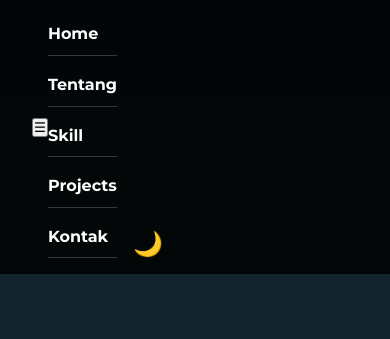
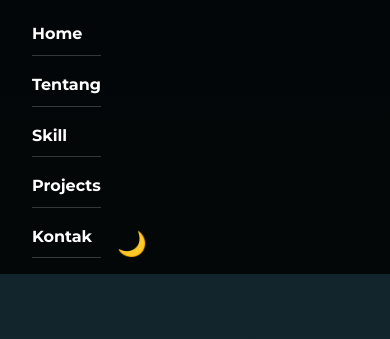
Before and after one commit to Ryuchii-ai/portofolio-hitlab, a plain HTML site: page porto-pribadi/index.html in a window 390 px wide. Shown: the part 57-396 px from the top of the page. Drawn offline with Linux system fonts and the light colour scheme.

Commit message:
apus hamburger

```diff
--- a/porto-pribadi/index.html
+++ b/porto-pribadi/index.html
@@ -16,7 +16,6 @@
   <header>
     <h1>Portofolio Pribadi</h1>
     <nav>
-      <button class="hamburger" id="hamburger">☰</button>
       <ul>
         <li><a href="#hero">Home</a></li>
         <li><a href="#about">Tentang</a></li>
```
